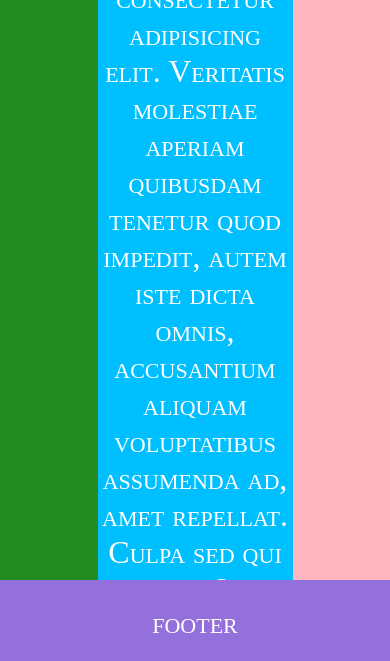
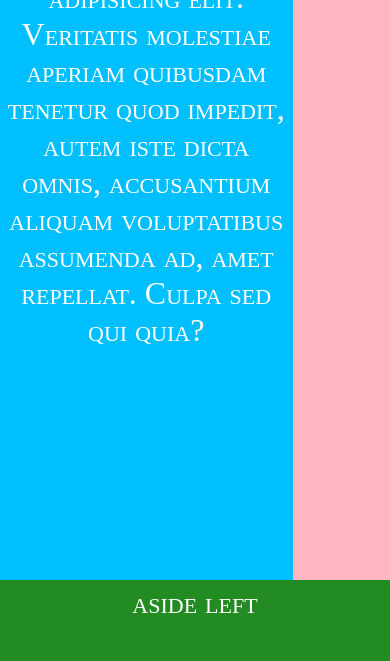
Before and after one commit to dkozikowska86/Zadanie-32852, a plain HTML site: page index.html in a window 390 px wide. Shown: the part 183-844 px from the top of the page. Drawn offline with Linux system fonts and the light colour scheme.

Commit message:
'dodane media dla >768px<992px'

```diff
--- a/css/style.css
+++ b/css/style.css
@@ -62,7 +62,22 @@ section {
 }
 
 @media screen and (max-width: 992px) {
+    section {
+        width: 75%;
+    }
 
+    #right {
+        width: 25%;
+    }
+
+    #left {
+        width: 100%;
+        order: 4;
+    }
+
+    footer {
+        order: 5;
+    }
 }
 
 @media screen and (max-width: 768px) {
```
